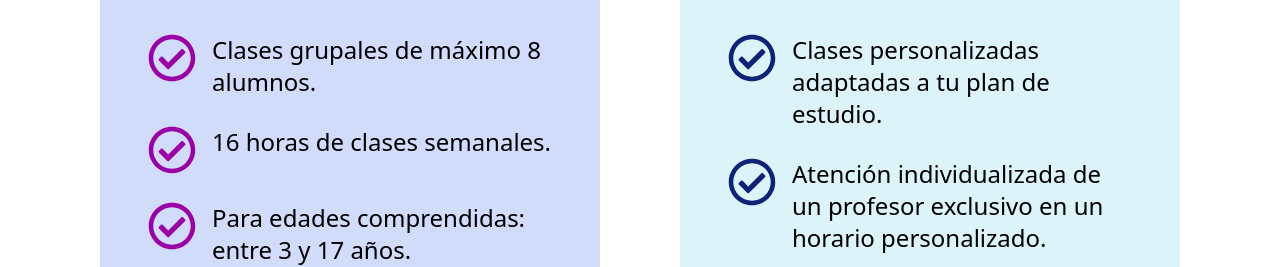
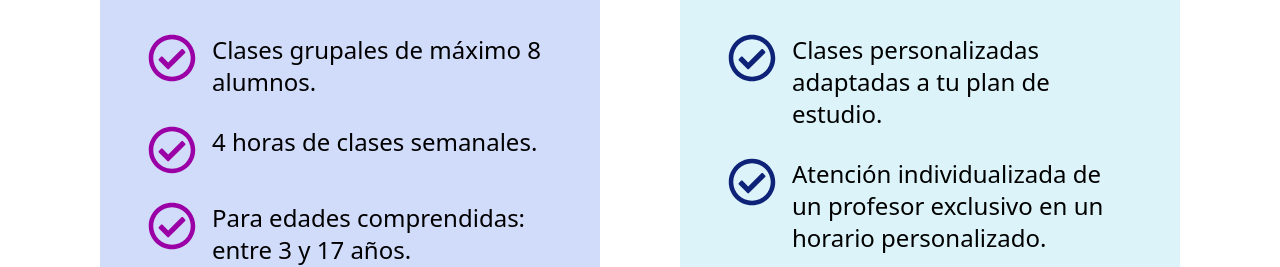
Before and after one commit to suchmolin/booster, a Next.js app: page / in a window 1280 px wide. Shown: the part 4260-4527 px from the top of the page. Built offline with nearby package versions, Linux system fonts and the light colour scheme.

Commit message:
ajuste sede home, ajuste copy

```diff
--- a/src/components/home/SedesHome/page.jsx
+++ b/src/components/home/SedesHome/page.jsx
@@ -13,7 +13,7 @@ export default function SedesHome() {
             alt="sede de boostgermas en el ccct"
           />
         </div>
-        <div className="w-[280px] xs:w-[350px] sm:w-[400px] lg:w-[400px] xl:w-[800px] xxl:w-[600px] flex flex-col gap-7 text-azulBooster text-3xl lg:text-4xl xl:text-5xl -mt-10">
+        <div className="w-[280px] xs:w-[350px] sm:w-[400px] lg:w-[400px] xl:w-[800px] xxl:w-[600px] flex flex-col gap-4 xl:gap-7 text-azulBooster text-3xl lg:text-4xl xl:text-5xl -mt-5 md:-mt-10 text-center md:text-start">
           <h3 className="font-bold">SEDE GRUPAL</h3>
           <p className="">
             CCCT, nivel 2, sector Yarey, nivel mezzanina, oficina M03.
--- a/src/data/programas.js
+++ b/src/data/programas.js
@@ -7,7 +7,7 @@ export const data = [
       fondo: "#D1DBFA",
       items: [
         "Clases grupales de máximo 8 alumnos.",
-        "16 horas de clases semanales.",
+        "4 horas de clases semanales.",
         "Para edades comprendidas: entre 3 y 17 años.",
         "Es un programa educativo diseñado para llevar a tu hijo un paso adelante de su etapa de estudio.",
         "Es un proceso de 4 etapas: Iniciación, Nivelación, Aceleración y Aplicación.",
```
